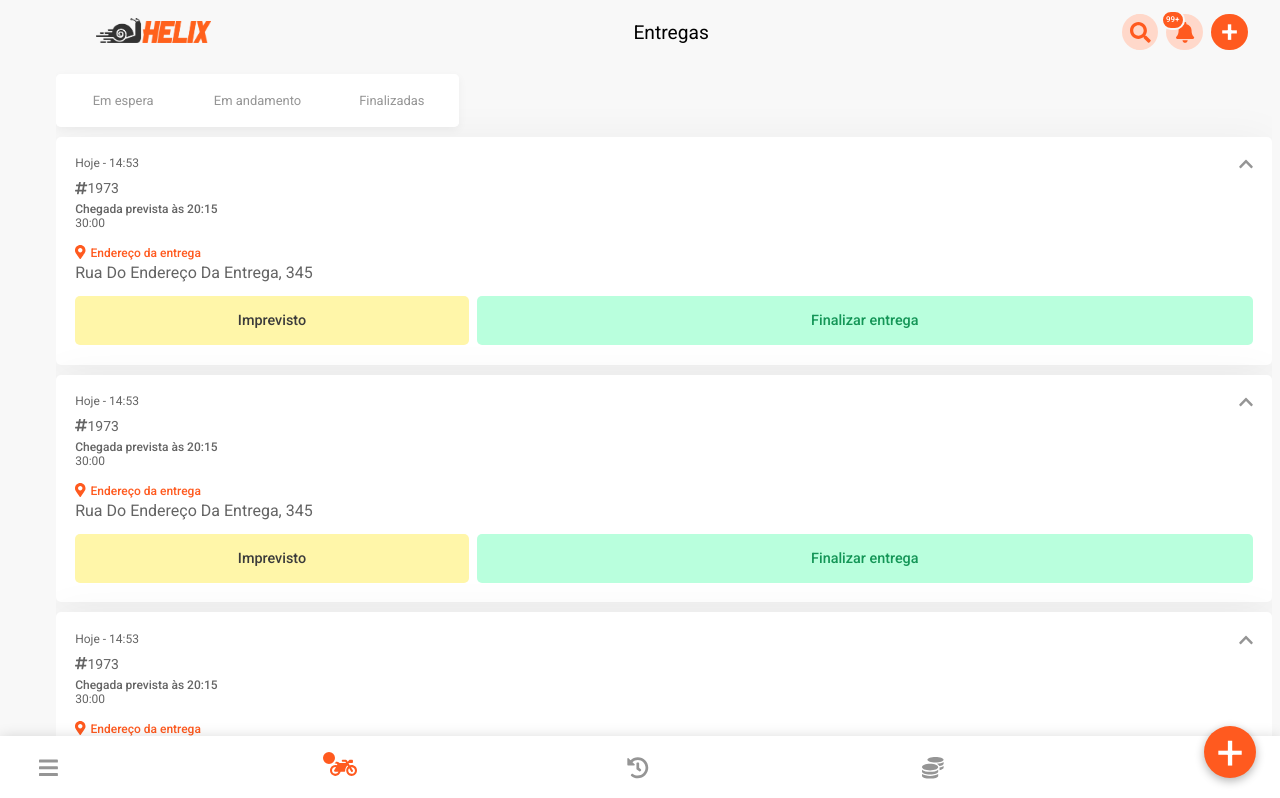
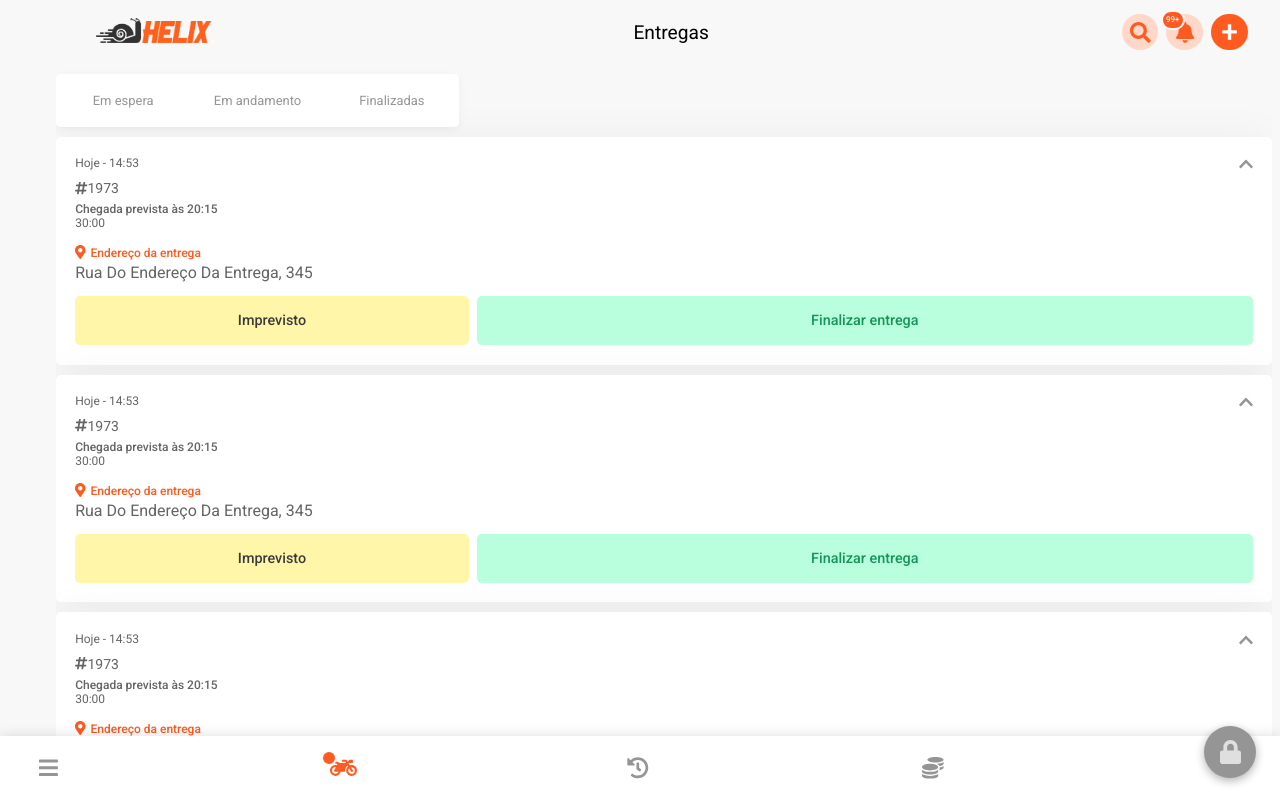
Before and after one commit to rafaelzoucas/client-helix-app, a Next.js app: page / in a window 1280 px wide. Shown: the top 798 px of the page. Built offline with nearby package versions, Linux system fonts and the light colour scheme.

Commit message:
atualizando

```diff
--- a/src/components/Tabs/Deliveries/index.tsx
+++ b/src/components/Tabs/Deliveries/index.tsx
@@ -1,13 +1,14 @@
 import React from 'react'
+import { useState } from 'react'
+
 import styles from './styles.module.scss'
+import { FontAwesomeIcon } from '@fortawesome/react-fontawesome'
 
 import OnHold from '../../DeliveryCard/OnHold'
+import TryAgain from '../../DeliveryCard/OnHold/TryAgain'
 import InProgress from '../../DeliveryCard/InProgress'
 import Finished from '../../DeliveryCard/Finished'
-import { useState } from 'react'
 import Canceled from '../../DeliveryCard/Canceled'
-import { FontAwesomeIcon } from '@fortawesome/react-fontawesome'
-import TryAgain from '../../DeliveryCard/OnHold/TryAgain'
 
 export default function Home() {
   const [currentTab, setCurretTab] = useState('inProgress')
@@ -51,8 +52,8 @@ export default function Home() {
 
         <div className={styles.deliveriesContainer}>
           <section style={{display: `${displayOnHoldDeliveries}`}}>
-            <OnHold />
-            <TryAgain />
+            {/* <OnHold />
+            <TryAgain /> */}
 
             {/* ------- ativar quando estiver com cadastro em análise -------- */}
             {/* <div className={styles.theresNoDelivery}>
@@ -66,9 +67,18 @@ export default function Home() {
             {/* <div className={styles.theresNoDelivery}>
               <FontAwesomeIcon icon="motorcycle" />
               <p>
-                Não há entregas em espera.
+                Não há entregas em espera no momento.
               </p>
             </div> */}
+
+            {/* -------- ativar quando saldo estiver insuficiente ---------- */}
+            <div className={styles.theresNoDelivery}>
+              <FontAwesomeIcon icon="ban" />
+              <p>
+                O seu saldo é insuficiente para solicitar novas entregas.
+                <button>Adicionar crédito</button>
+              </p>
+            </div>
           </section>
           <section style={{display: `${displayInProgressDeliveries}`}}>
             <InProgress />
--- a/src/components/Tabs/Deliveries/styles.module.scss
+++ b/src/components/Tabs/Deliveries/styles.module.scss
@@ -78,8 +78,8 @@
         align-items: center;
         justify-content: center;
 
-        height: calc(100vh - 25rem);
-        width: 100%;
+        height: calc(60vh);
+        width: 95vw;
 
         color: var(--gray-300);
 
@@ -92,6 +92,21 @@
             width: 70%;
             text-align: center;
         }
+
+        button {
+            width: 100%;
+            height: 3rem;
+
+            background-color: var(--orange-100);
+            color: var(--orange-700);
+
+            font-weight: 600;
+
+            border-radius: 10px;
+
+            margin-top: 1rem;
+
+        }
     }
 }
 
--- a/src/components/Tabs/Finance/index.tsx
+++ b/src/components/Tabs/Finance/index.tsx
@@ -23,19 +23,9 @@ export default function Finance() {
     <>
       <div className={styles.financePage}>
         <section className={styles.currentInvoice}>
-          <span>Fatura atual</span>
+          <span>Saldo atual</span>
           <h1>R$ 79,00</h1>
-          <span>
-            de
-            <strong>
-              {' 31/05 '}
-            </strong>
-            até
-            <strong>
-              {' 06/06'}
-            </strong>
-          </span>
-          <button onClick={openModalPay}>Efetuar pagamento</button>
+          <button onClick={openModalPay}>Adicionar saldo</button>
         </section>
 
         <section className={styles.timeline}>
@@ -44,8 +34,8 @@ export default function Finance() {
             <div className={styles.pendingPayment} />
 
             <div className={styles.titleDescription}>
-                <strong>Pagamento pendente</strong>
-                <p>Este pagamento está em análise.</p>
+                <strong>Pagamento em análise</strong>
+                <p>Pode demorar até 1 dia útil para ser reconhecido.</p>
             </div>
 
             <span>19 Abr 2021</span>
@@ -56,7 +46,7 @@ export default function Finance() {
 
             <div className={styles.titleDescription}>
                 <strong>Pagamento recebido</strong>
-                <p>Você pagou R$ 79,00. Obrigado!</p>
+                <p>Você adicionou R$ 79,00 ao seu saldo. Obrigado!</p>
             </div>
 
             <span>19 Abr 2021</span>
@@ -66,8 +56,8 @@ export default function Finance() {
             <div className={styles.overdueInvoice} />
 
             <div className={styles.titleDescription}>
-                <strong>Fatura vencida</strong>
-                <p>Para desbloquear a utilização do nosso sistema, basta efetuar o pagamento.</p>
+                <strong>Saldo insuficiente</strong>
+                <p>O seu saldo atual é de R$ 0,00. Faça uma recarga para continuar utilizando os nossos serviços.</p>
             </div>
 
             <span>19 Abr 2021</span>
@@ -77,14 +67,11 @@ export default function Finance() {
               <div className={styles.closeInvoice} />
 
               <div className={styles.titleDescription}>
-                  <strong>Fatura de 31/05 até 06/06 fechada</strong>
-                  <p>Vencimento em 18/06. Evite o bloqueio efetuando o pagamento em dia.</p>
+                  <strong>Crédito baixo</strong>
+                  <p>O seu saldo atual é de R$ 10,00. Não se esqueça de recarregar.</p>
               </div>
 
-              <div className={styles.dateAndButton}>
-                <span>19 Abr 2021</span>
-                <FontAwesomeIcon icon="angle-right" />
-              </div>
+              <span>19 Abr 2021</span>
           </div>
 
           <div className={styles.timelineItem}>
--- a/src/pages/home.module.scss
+++ b/src/pages/home.module.scss
@@ -113,6 +113,8 @@
         }
 
         .newDelivery {
+            cursor: pointer;
+
             background: var(--orange-700);
 
             height: 3.25rem;
@@ -127,6 +129,36 @@
             span {
                 font-size: 3rem;
                 color: #fff;
+            }
+        }
+
+        .newDeliveryBlocked {
+            cursor: not-allowed;
+
+            background: var(--gray-300);
+
+            height: 3.25rem;
+            width: 3.25rem;
+
+            border-radius: 2rem;
+
+            margin-top: -2rem;
+
+            box-shadow: 0 3px 10px rgba(0, 0, 0, 0.3);
+
+            span {
+                display: flex;
+                align-items: center;
+                justify-content: center;
+                font-size: 3rem;
+                color: var(--gray-200);
+
+                .locked {
+                    // position: absolute;
+                    // margin: 1.25rem 0 1.25rem 0;
+                    font-size: 1.5rem;
+
+                }
             }
         }
     }
--- a/src/pages/index.tsx
+++ b/src/pages/index.tsx
@@ -123,9 +123,12 @@ export default function Home() {
 
             <button
               onClick={openModalNewDelivery}
-              className={styles.newDelivery}
+              className={styles.newDeliveryBlocked}
             >
-                <span>+</span>
+                <span>
+                  {/* + */}
+                  <FontAwesomeIcon icon="lock" className={styles.locked} />
+                </span>
             </button>
 
             {isModalNewDeliveryVisible ? (
```
